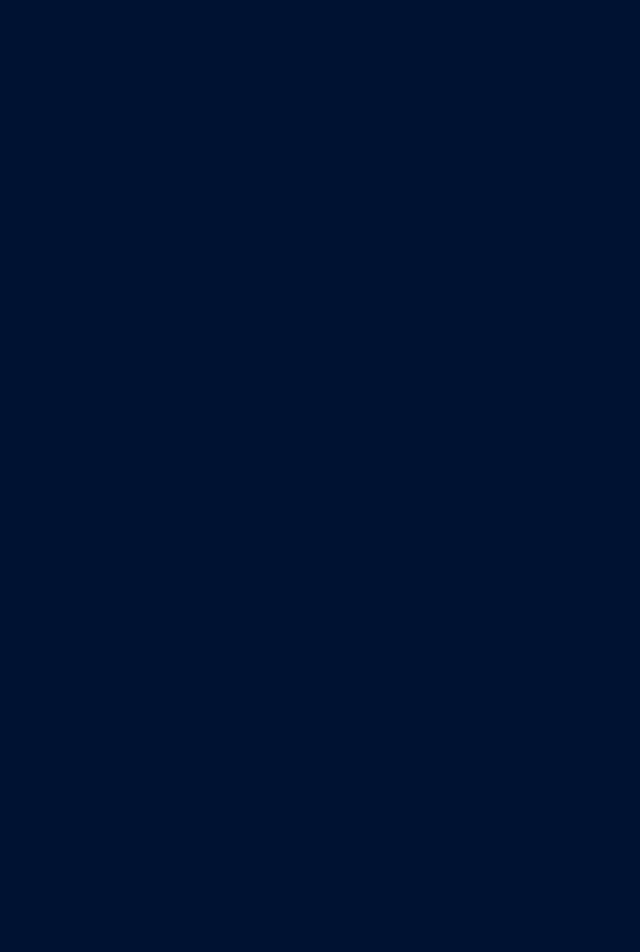
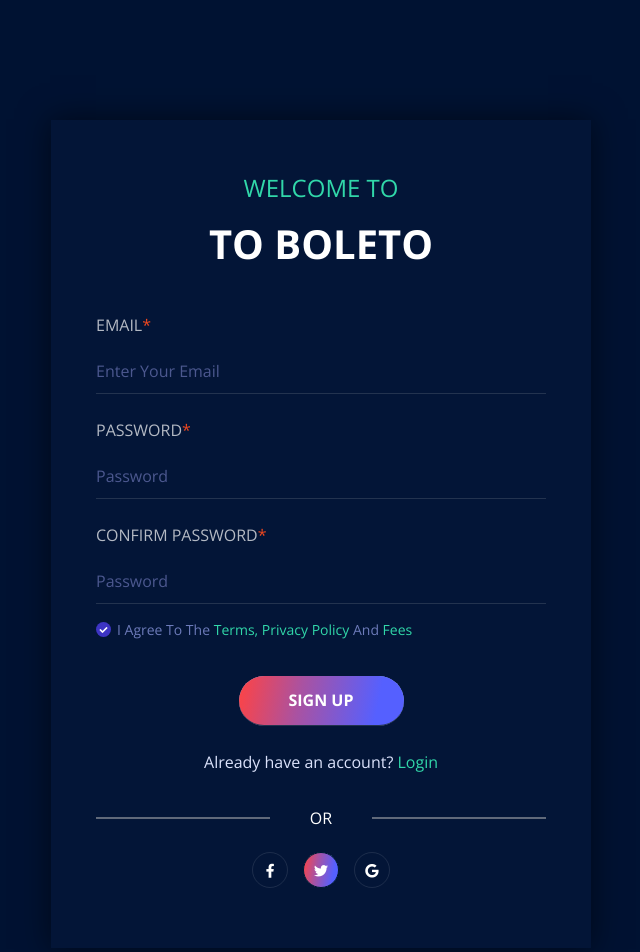
Before and after one commit to Saksham-Chanouria/Smart-Cinema, a React (Vite) app: page /signup in a window 1280 px wide. Shown: the top 952 px of the page, without its empty margins (319-959 px from the left). Before the commit the page ends 800 px from the top, so only its background shows below. Built offline with nearby package versions, Linux system fonts and the light colour scheme.

Commit message:
Adding Login and Signup Pages

```diff
--- a/index.html
+++ b/index.html
@@ -9,5 +9,10 @@
   <body>
     <div id="root"></div>
     <script type="module" src="/src/main.jsx"></script>
+    <!-- PURE JS (SAFE) -->
+    <script src="/src/assets/js/modernizr-3.6.0.min.js"></script>
+    <script src="/src/assets/js/isotope.pkgd.min.js"></script>
+    <script src="/src/assets/js/countdown.min.js"></script>
+    <script src="/src/assets/js/odometer.min.js"></script>
   </body>
 </html>
--- a/src/App.jsx
+++ b/src/App.jsx
@@ -1,6 +1,8 @@
 import {BrowserRouter,Routes,Route} from "react-router-dom";
 import PublicLayout from "./components/layout/PublicLayout.jsx";
 import Home from "./components/Home/Home.jsx";
+import Signup from "./Pages/Auth/Signup.jsx";
+import Login from "./Pages/Auth/Login.jsx";
 
 
 function App() {
@@ -15,8 +17,8 @@ function App() {
                 </Route>
 
                 <Route path="/">
-                    <Route path={"login"}></Route>
-                    <Route path={"signup"}></Route>
+                    <Route path={"login"} element={<Login/>}></Route>
+                    <Route path={"signup"} element={<Signup/>}></Route>
                 </Route>
             </Routes>
         </BrowserRouter>
--- /dev/null
+++ b/src/Pages/Auth/Login.jsx
@@ -0,0 +1,61 @@
+import {Link} from 'react-router-dom'
+
+let Login = () => {
+    return (
+        <>
+            <section className="account-section bg_img" data-background="assets/images/account/account-bg.jpg">
+                <div className="container">
+                    <div className="padding-top padding-bottom">
+                        <div className="account-area">
+                            <div className="section-header-3">
+                                <span className="cate">hello</span>
+                                <h2 className="title">welcome back</h2>
+                            </div>
+                            <form className="account-form">
+                                <div className="form-group">
+                                    <label htmlFor="email2">Email<span>*</span></label>
+                                    <input type="text" placeholder="Enter Your Email" id="email2" required/>
+                                </div>
+                                <div className="form-group">
+                                    <label htmlFor="pass3">Password<span>*</span></label>
+                                    <input type="password" placeholder="Password" id="pass3" required/>
+                                </div>
+                                <div className="form-group checkgroup">
+                                    <input type="checkbox" id="bal2" required checked/>
+                                    <label htmlFor="bal2">remember password</label>
+                                    <a href="#0" className="forget-pass">Forget Password</a>
+                                </div>
+                                <div className="form-group text-center">
+                                    <input type="submit" value="log in"/>
+                                </div>
+                            </form>
+                            <div className="option">
+                                Don't have an account? <Link as={Link} to="/signup">sign up now</Link>
+                            </div>
+                            <div className="or"><span>Or</span></div>
+                            <ul className="social-icons">
+                                <li>
+                                    <a href="#0">
+                                        <i className="fab fa-facebook-f"></i>
+                                    </a>
+                                </li>
+                                <li>
+                                    <a href="#0" className="active">
+                                        <i className="fab fa-twitter"></i>
+                                    </a>
+                                </li>
+                                <li>
+                                    <a href="#0">
+                                        <i className="fab fa-google"></i>
+                                    </a>
+                                </li>
+                            </ul>
+                        </div>
+                    </div>
+                </div>
+            </section>
+        </>
+    )
+}
+
+export default Login
--- /dev/null
+++ b/src/Pages/Auth/Signup.jsx
@@ -0,0 +1,65 @@
+import {Link, NavLink} from "react-router-dom";
+
+let Signup = () =>{
+    return(
+        <>
+            <section className="account-section bg_img" data-background="assets/images/account/account-bg.jpg">
+                <div className="container">
+                    <div className="padding-top padding-bottom">
+                        <div className="account-area">
+                            <div className="section-header-3">
+                                <span className="cate">Welcome To</span>
+                                <h2 className="title">to Boleto </h2>
+                            </div>
+                            <form className="account-form">
+                                <div className="form-group">
+                                    <label htmlFor="email1">Email<span>*</span></label>
+                                    <input type="text" placeholder="Enter Your Email" id="email1" required/>
+                                </div>
+                                <div className="form-group">
+                                    <label htmlFor="pass1">Password<span>*</span></label>
+                                    <input type="password" placeholder="Password" id="pass1" required/>
+                                </div>
+                                <div className="form-group">
+                                    <label htmlFor="pass2">Confirm Password<span>*</span></label>
+                                    <input type="password" placeholder="Password" id="pass2" required/>
+                                </div>
+                                <div className="form-group checkgroup">
+                                    <input type="checkbox" id="bal" required checked/>
+                                    <label htmlFor="bal">I agree to the <NavLink as={Link} to="#0">Terms, Privacy Policy</NavLink> and <a
+                                        href="#0">Fees</a></label>
+                                </div>
+                                <div className="form-group text-center">
+                                    <input type="submit" value="Sign Up"/>
+                                </div>
+                            </form>
+                            <div className="option">
+                                Already have an account? <Link as={Link} to="/login">Login</Link>
+                            </div>
+                            <div className="or"><span>Or</span></div>
+                            <ul className="social-icons">
+                                <li>
+                                    <a href="#0">
+                                        <i className="fab fa-facebook-f"></i>
+                                    </a>
+                                </li>
+                                <li>
+                                    <a href="#0" className="active">
+                                        <i className="fab fa-twitter"></i>
+                                    </a>
+                                </li>
+                                <li>
+                                    <a href="#0">
+                                        <i className="fab fa-google"></i>
+                                    </a>
+                                </li>
+                            </ul>
+                        </div>
+                    </div>
+                </div>
+            </section>
+        </>
+    )
+}
+
+export default Signup;
--- a/src/components/Home/Home.jsx
+++ b/src/components/Home/Home.jsx
@@ -1,6 +1,7 @@
 let Home = () =>{
     return (
         <>
+            <div style={{height:"50px"}}></div>
             <div style={{ padding: "40px", textAlign: "center" }}>
                 <h1>Welcome to Smart Cinema</h1>
                 <p style={{ marginTop: "15px", fontSize: "18px" }}>
--- a/src/components/layout/Header.jsx
+++ b/src/components/layout/Header.jsx
@@ -21,6 +21,7 @@ let Header = () =>{
     }, []);
     return(
         <>
+
             <header className={`header-section ${isActive ? "header-active" : ""}`}>
                 <div className="container">
                     <div className="header-wrapper">
@@ -113,7 +114,7 @@ let Header = () =>{
                                 <Link as={Link} to="contact.html">contact</Link>
                             </li>
                             <li className="header-button pr-0">
-                                <Link as={Link} to="sign-up.html">join us</Link>
+                                <Link as={Link} to="/signup">join us</Link>
                             </li>
                         </ul>
                         <div className="header-bar d-lg-none">
```
Also changed, not shown: src/assets/js/contact.js (deleted, +0 -72 lines), src/assets/js/modernizr-3.6.0.min.js.
